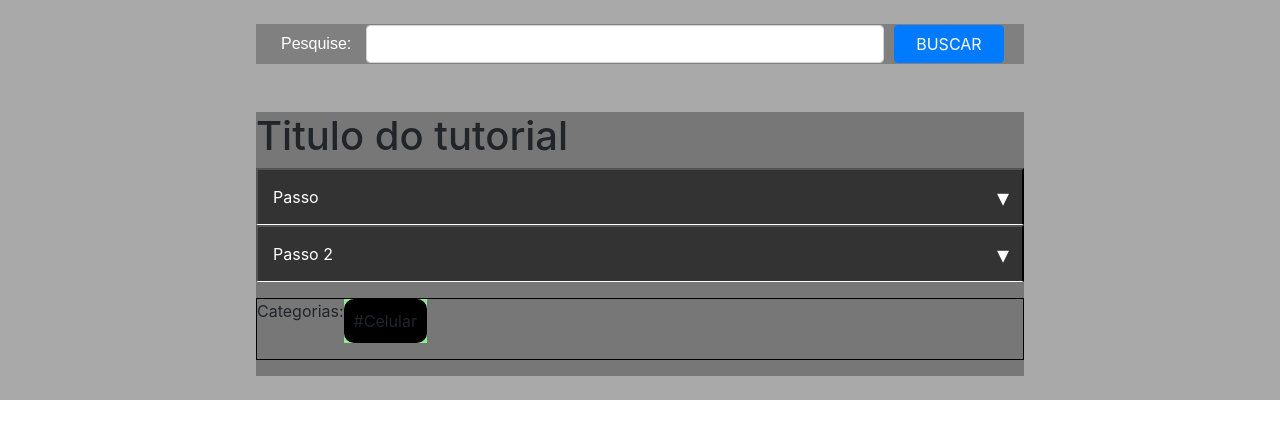
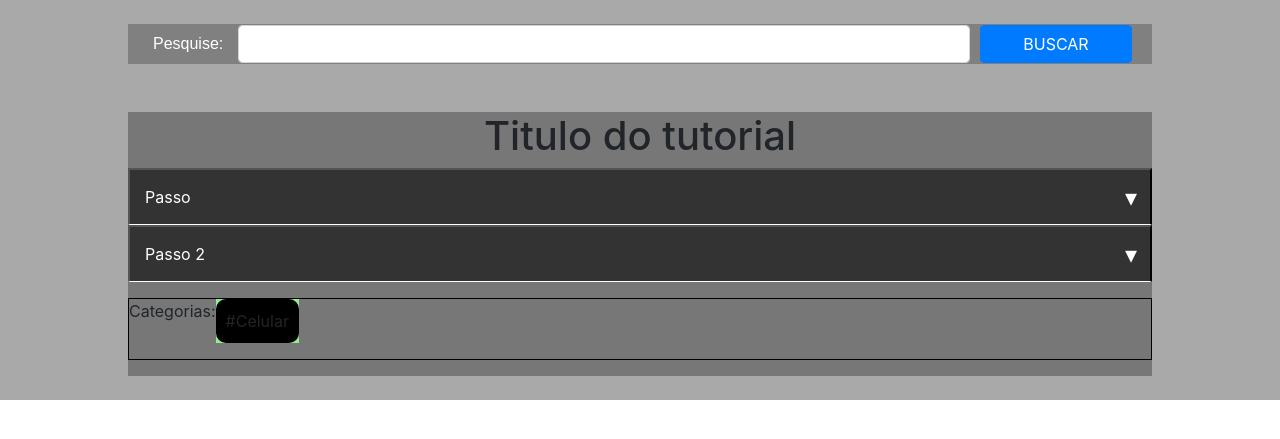
Before and after one commit to ramon-oliveira2/TutoFacil, a PHP site: page / in a window 1280 px wide. Shown: the part 275-714 px from the top of the page. Run offline with PHP 8.4, Linux system fonts and the light colour scheme.

Commit message:
atualizando o tamanho e cores

```diff
--- a/teste/index.html
+++ b/teste/index.html
@@ -26,7 +26,7 @@
 			</form>
 		</div>
 		<div id="main">
-				<div>
+				<div id="div-titulo">
 					<h1>Titulo do tutorial</h1>
 				</div>
 				<div class="accordion">
--- a/teste/style-index.css
+++ b/teste/style-index.css
@@ -28,15 +28,19 @@ header{
 
 #main {
 	position: relative;
-	width: 60%;
+	width: 80%;
 	height: auto;
 	background-color: #777777;
 	margin: 0;
 }
 
+#div-titulo{
+	text-align: center;
+}
+
 #pesquisar {
 	position: relative;
-	width: 60%;
+	width: 80%;
 	height: 10%;
 	background-color: gray;
 }
```
